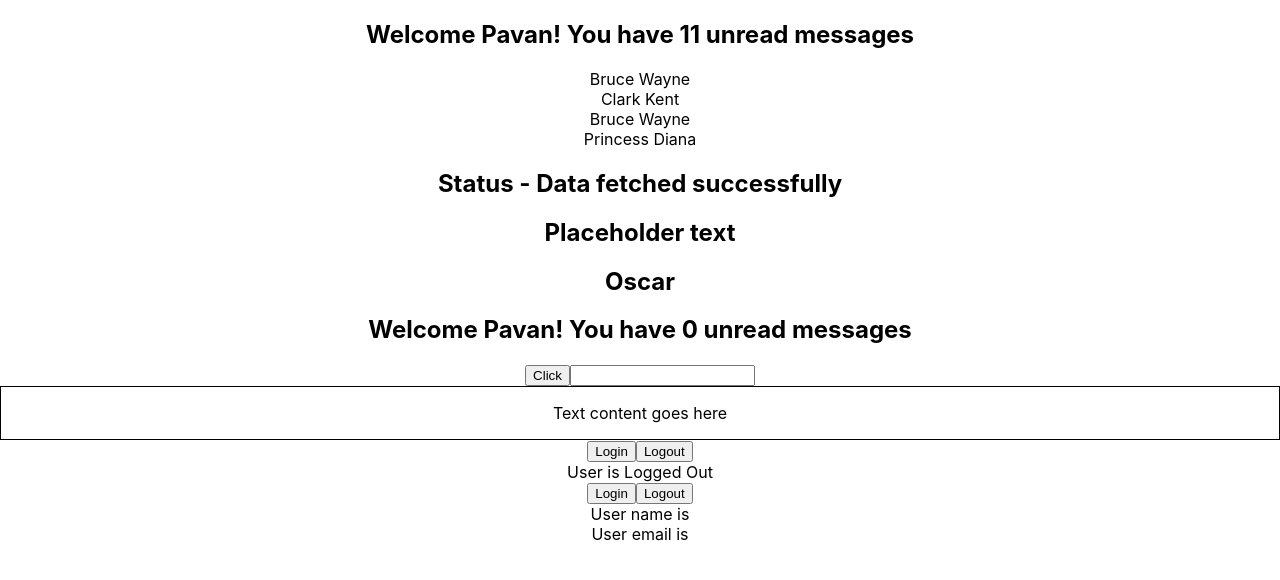
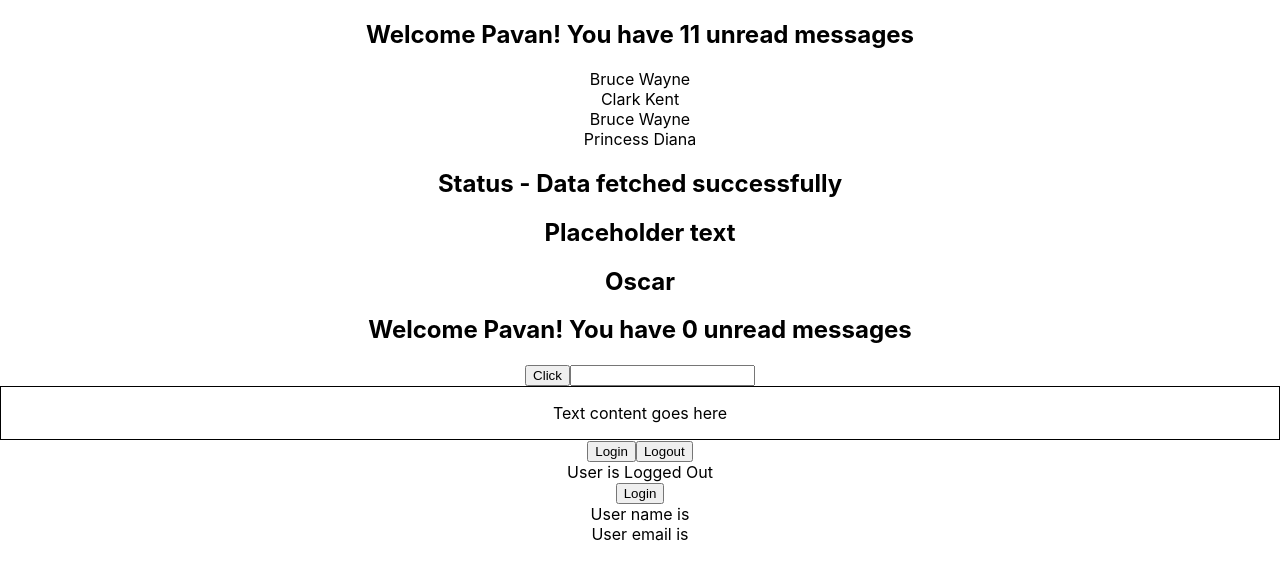
Before and after one commit to SAIKUMAR124/react-typescript-demo, a React (Create React App) app: page / in a window 1280 px wide. Shown: the top 580 px of the page. Built offline with nearby package versions, Linux system fonts and the light colour scheme.

Commit message:
useState type Assertion

```diff
--- a/src/Components/state/User.tsx
+++ b/src/Components/state/User.tsx
@@ -6,20 +6,17 @@
 };
 
 export const User = () => {
-  const [user, setUser] = useState<AuthUser | null>(null);
+  const [user, setUser] = useState<AuthUser>({} as AuthUser);
   const handleLogin = () => {
     setUser({
       name: "Viswas",
       email: "pavan@gmail.com",
     });
   };
-  const handleLogout = () => {
-    setUser(null);
-  };
+
   return (
     <div>
       <button onClick={handleLogin}>Login</button>
-      <button onClick={handleLogout}>Logout</button>
       <div>User name is {user?.name}</div>
       <div>User email is {user?.email}</div>
     </div>
```
